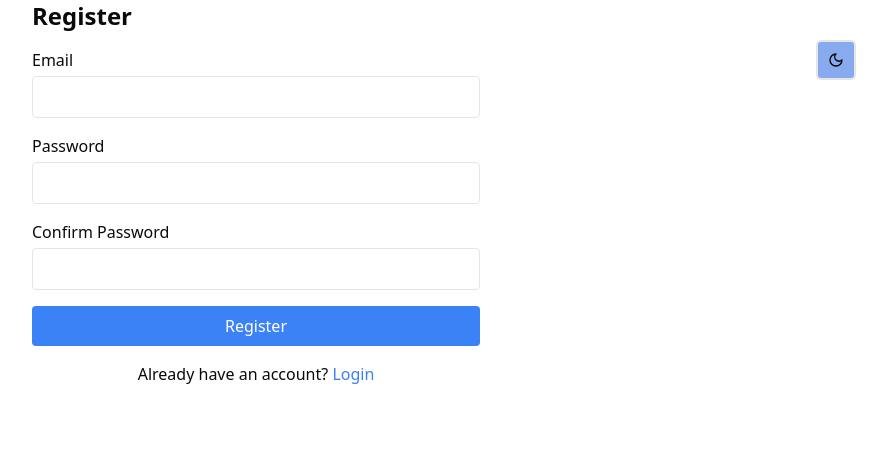
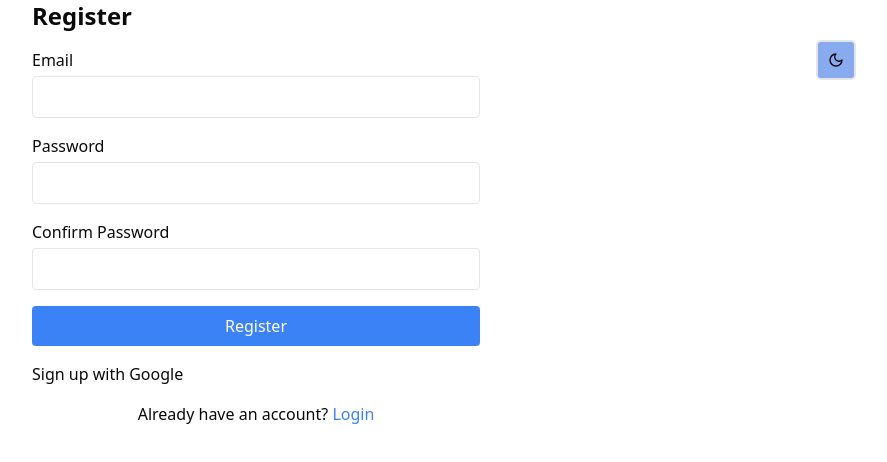
Before and after one commit to afnanhussain2002/read-podcast, a Next.js app: page /register in a window 1280 px wide. Shown: the top 462 px of the page, without its empty margins (384-1271 px from the left). Built offline with nearby package versions, Linux system fonts and the light colour scheme.

Commit message:
show the google sign in button on frontend

```diff
--- a/app/register/page.tsx
+++ b/app/register/page.tsx
@@ -4,6 +4,7 @@ import { useState } from "react";
 import { useRouter } from "next/navigation";
 import { useNotification } from "@/components/Notification";
 import Link from "next/link";
+import { signIn } from "next-auth/react";
 
 export default function Register() {
   const [email, setEmail] = useState("");
@@ -92,6 +93,7 @@ export default function Register() {
         >
           Register
         </button>
+        <button onClick={() => signIn("google")}>Sign up with Google</button>
         <p className="text-center mt-4">
           Already have an account?{" "}
           <Link href="/login" className="text-blue-500 hover:text-blue-600">
```
